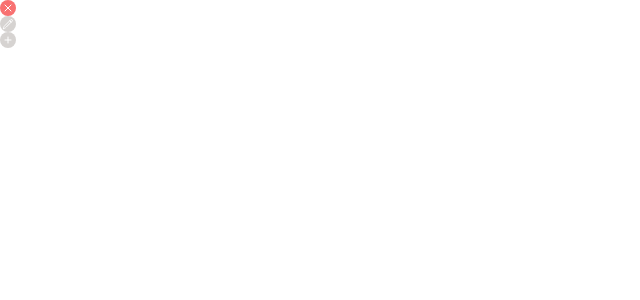
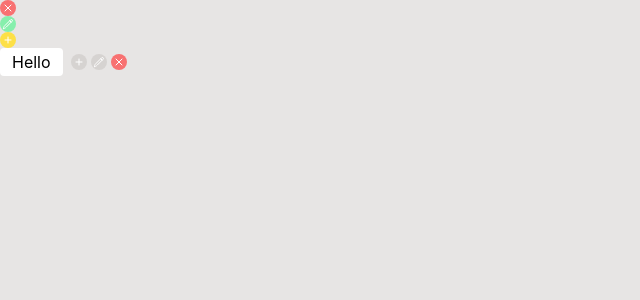
Before and after one commit to vanyachyzh/data_view_test, a React (Create React App) app: page / in a window 1280 px wide. Shown: the top 300 px of the page, without its empty margins (0-640 px from the left). Built offline with nearby package versions, Linux system fonts and the light colour scheme.

Commit message:
implemented item

```diff
--- a/src/App.tsx
+++ b/src/App.tsx
@@ -1,21 +1,31 @@
 import "./App.scss";
 import Button from "./components/Button/Button";
 import { PenIcon, PlusIcon, XIcon } from "./components/Icons";
+import Item from "./components/Item/Item";
+
+const MOCK = [
+  {
+    text: "Hello",
+    edit: false,
+  },
+];
 
 function App() {
   return (
     <>
       <div className="App">
-        <Button isDangerous>
+        <Button variant="red">
           <XIcon />
         </Button>
 
-        <Button>
+        <Button variant="green">
           <PenIcon />
         </Button>
-        <Button>
+        <Button variant="yellow">
           <PlusIcon />
         </Button>
+
+        <Item item={MOCK[0]} />
       </div>
     </>
   );
--- a/src/components/Button/Button.scss
+++ b/src/components/Button/Button.scss
@@ -12,11 +12,28 @@
         background-color: #a3a3a3;
     }
 
-    &--dangerous {
+    &--red {
         background-color: #f87171;
 
         &:hover {
             background-color: #ef4444;
         }
     }
+
+    &--yellow {
+        background-color: #fde047;
+
+        &:hover {
+            background-color: #facc15;
+        }
+    }
+
+
+    &--green {
+        background-color: #86efac;
+
+        &:hover {
+            background-color: #4ade80;
+        }
+    }
 }
--- a/src/components/Button/Button.tsx
+++ b/src/components/Button/Button.tsx
@@ -3,15 +3,15 @@ import "./Button.scss";
 
 type Props = {
   children: ReactNode;
-  isDangerous?: boolean;
+  variant?: "yellow" | "red" | "green";
   onClick?: () => void;
 };
 
-const Button: React.FC<Props> = ({ children, isDangerous, onClick }) => {
+const Button: React.FC<Props> = ({ children, variant, onClick }) => {
   return (
     <button
       onClick={onClick}
-      className={isDangerous ? "button button--dangerous" : "button"}
+      className={`${variant ? "button--" + variant : ""} button`}
     >
       {children}
     </button>
--- a/src/components/Icons.tsx
+++ b/src/components/Icons.tsx
@@ -57,3 +57,23 @@ export const PlusIcon: React.FC = () => {
     </svg>
   );
 };
+
+export const CheckIcon: React.FC = () => {
+  return (
+    <svg
+      width="12px"
+      height="12px"
+      viewBox="0 0 24 24"
+      fill="none"
+      xmlns="http://www.w3.org/2000/svg"
+    >
+      <path
+        d="M4 12.6111L8.92308 17.5L20 6.5"
+        stroke="currentColor"
+        stroke-width="2"
+        stroke-linecap="round"
+        stroke-linejoin="round"
+      />
+    </svg>
+  );
+};
--- /dev/null
+++ b/src/components/Item/Item.scss
@@ -0,0 +1,34 @@
+.item {
+    display: flex;
+    justify-content: start;
+    align-items: center;
+    gap: 8px;
+    width: min-content;
+    color: #000;
+
+    &__buttons{
+        display: flex;
+        justify-content: start;
+        align-items: center;
+        gap: 4px;
+    }
+
+    &__field {
+        overflow: hidden;
+        white-space: nowrap;
+        max-width: 120px;
+        background-color: #fff;
+        padding: 4px 12px;
+        border-radius: 4px;
+        cursor: default;
+        text-overflow: ellipsis;
+    }
+
+    &__input {
+        width: 120px;
+        display: block;
+        background-color: transparent;
+        border: none;
+        outline: none;
+    }
+}
--- /dev/null
+++ b/src/components/Item/Item.tsx
@@ -0,0 +1,47 @@
+import React from "react";
+import IItem from "../../types/Item";
+import Button from "../Button/Button";
+import { CheckIcon, PenIcon, PlusIcon, XIcon } from "../Icons";
+import "./Item.scss";
+
+type Props = {
+  item: IItem;
+};
+
+const Item: React.FC<Props> = ({ item }) => {
+  const { edit, text } = item;
+  return (
+    <div className="item">
+      <div className="item__field">
+        {edit ? <input className="item__input" /> : <span>{text}</span>}
+      </div>
+
+      <div className="item__buttons">
+        {edit ? (
+          <>
+            <Button variant="yellow">
+              <PlusIcon />
+            </Button>
+            <Button variant="green">
+              <CheckIcon />
+            </Button>
+          </>
+        ) : (
+          <>
+            <Button>
+              <PlusIcon />
+            </Button>
+            <Button>
+              <PenIcon />
+            </Button>
+            <Button variant="red">
+              <XIcon />
+            </Button>
+          </>
+        )}
+      </div>
+    </div>
+  );
+};
+
+export default Item;
--- a/src/index.css
+++ b/src/index.css
@@ -5,6 +5,7 @@ body {
     sans-serif;
   -webkit-font-smoothing: antialiased;
   -moz-osx-font-smoothing: grayscale;
+  background-color: #e7e5e4;
 }
 
 code {
--- /dev/null
+++ b/src/types/Item.ts
@@ -0,0 +1,6 @@
+interface IItem {
+  text: string;
+  edit: boolean;
+}
+
+export default IItem;
```
